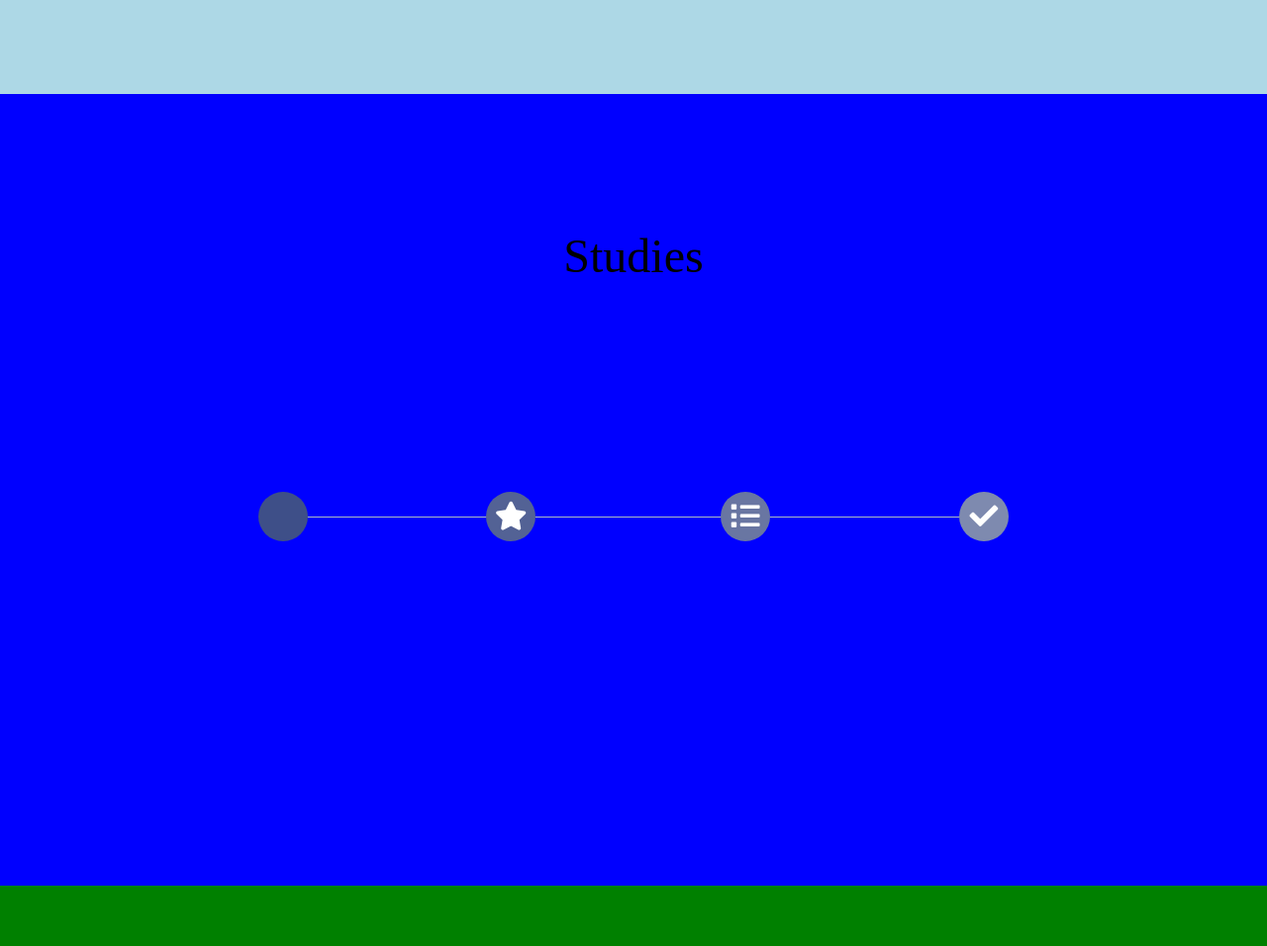
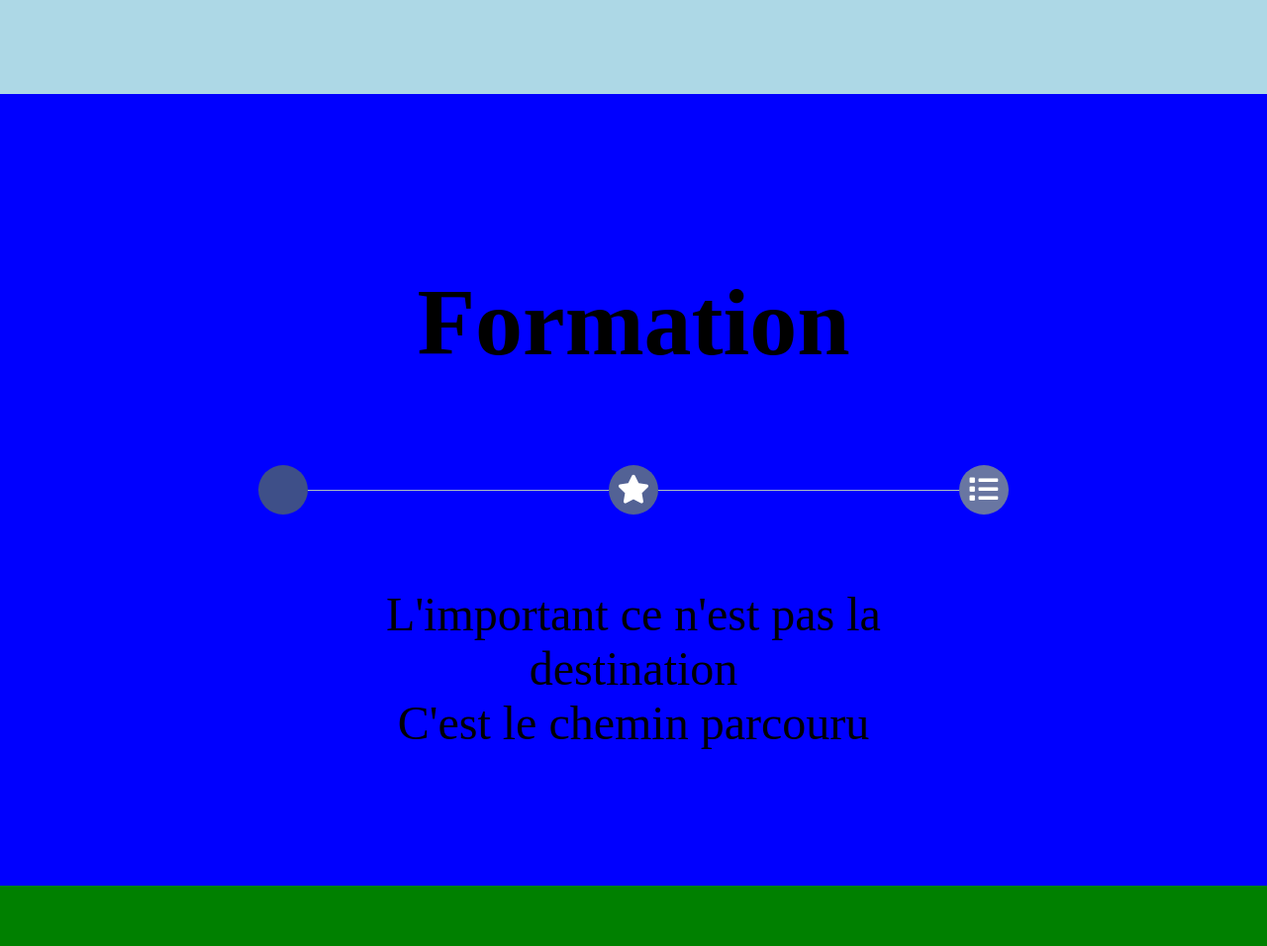
Before and after one commit to AymericLeFeyer/personal-website, a PHP site: page / in a window 1280 px wide. Shown: the part 3105-4061 px from the top of the page at 99% size. Run offline with PHP 8.4, Linux system fonts and the light colour scheme; some libraries are stand-ins or nearby versions.

Commit message:
formations skeleton

```diff
--- a/src/css/timeline.css
+++ b/src/css/timeline.css
@@ -26,6 +26,21 @@
   transition: all 300ms ease;
 }
 
+/* Date */
+.marker > .date {
+  position: fixed;
+  bottom: 0px;
+  opacity: 0;
+  transition: all 300ms ease;
+}
+
+.marker:hover > .date {
+  position: fixed;
+  bottom: 50px;
+  opacity: 1;
+  transition: all 300ms ease;
+}
+
 .marker:hover {
   -moz-transform: scale(1.2);
   -webkit-transform: scale(1.2);
@@ -40,6 +55,34 @@
   transition: all 300ms ease;
 }
 
+.titlePage {
+  bottom: 50px;
+  position: absolute;
+  width: 100%;
+  opacity: 1;
+  transition: all 300ms ease;
+}
+
+.subtitlePage {
+  top: 50px;
+  position: absolute;
+  width: 100%;
+  opacity: 1;
+  transition: all 300ms ease;
+}
+
+.marker:hover ~ .titlePage {
+  opacity: 0;
+  transition: all 300ms ease;
+}
+
+.marker:hover ~ .subtitlePage {
+  opacity: 0;
+  transition: all 300ms ease;
+}
+
+/* Icons */
+
 .timeline-icon.one {
   background-color: #3e4f88 !important;
 }
@@ -52,51 +95,51 @@
   background-color: #6976a2 !important;
 }
 
-.timeline-icon.four {
-  background-color: #7e8aaf !important;
-}
+/* Circles */
 
-.mfirst {
+.m1 {
   top: -25px;
 }
 
 .m2 {
   top: -25px;
-  left: 32.5%;
+  left: 50%;
 }
 
 .m3 {
   top: -25px;
-  left: 66%;
-}
-
-.mlast {
-  top: -25px;
   left: 100%;
 }
 
-.timeline-panel {
-  margin-top: 20%;
-  width: 500px;
-  height: 200px;
-  background-color: #cbd0df;
-  border-radius: 2px;
-  position: relative;
-  text-align: left;
-  padding: 10px;
-  font-size: 20px;
-  font-weight: bold;
-  line-height: 20px;
-  float: left;
+/* Content */
+.text {
+  position: fixed;
+  opacity: 0;
+
+  left: 0;
+  width: 100%;
+  transition: all 300ms ease;
 }
 
-.timeline-panel:after {
-  content: "";
-  position: absolute;
-  margin-top: -12%;
-  left: 10%;
-  width: 0;
-  height: 0;
-  border: 12px solid transparent;
-  border-bottom: 15px solid #cbd0df;
+.text.bottom {
+  bottom: 0px;
 }
+
+.text.top {
+  top: 00px;
+}
+
+.m1:hover ~ .text.one {
+  display: block;
+  opacity: 1;
+}
+.m2:hover ~ .text.two {
+  display: block;
+  opacity: 1;
+  transition: all 300ms ease;
+}
+.m3:hover ~ .text.three {
+  display: block;
+  opacity: 1;
+  transition: all 300ms ease;
+}
--- a/src/html/index.html
+++ b/src/html/index.html
@@ -53,15 +53,15 @@
       <div class="section">Experiences</div>
       <!-- Studies -->
       <div class="section">
-        Studies
         <div class="content">
           <div id="timeline-wrap">
             <div id="timeline"></div>
 
             <!-- This is the individual marker-->
             <div
-              class="marker mfirst timeline-icon one wow animate__animated animate__zoomIn"
+              class="marker m1 timeline-icon one wow animate__animated animate__zoomIn"
             >
+              <div class="date">2017</div>
               <i class="fa fa-pencil"></i>
             </div>
             <!-- / marker -->
@@ -70,6 +70,7 @@
             <div
               class="marker m2 timeline-icon two wow animate__animated animate__zoomIn"
             >
+              <div class="date">2020</div>
               <i class="fa fa-star"></i>
             </div>
             <!-- / marker -->
@@ -78,17 +79,47 @@
             <div
               class="marker m3 timeline-icon three wow animate__animated animate__zoomIn"
             >
+              <div class="date">2022</div>
               <i class="fa fa-list"></i>
             </div>
             <!-- / marker -->
 
-            <!-- This is the individual marker-->
-            <div
-              class="marker mlast timeline-icon four wow animate__animated animate__zoomIn"
-            >
-              <i class="fa fa-check"></i>
+            <div class="titlePage">
+              <h1>Formation</h1>
             </div>
-            <!-- / marker -->
+
+            <div class="subtitlePage">
+              <p>
+                L'important ce n'est pas la destination<br />
+                C'est le chemin parcouru
+              </p>
+            </div>
+
+            <div class="text one top">
+              <h2>Baccalauréat Scientifique</h2>
+              <h3>Lycée Val de Lys</h3>
+            </div>
+
+            <div class="text one bottom">
+              <p>20/20 en Mathématiques</p>
+              <p>18/20 en Physique-Chimie</p>
+            </div>
+
+            <div class="text two top">
+              <h2>Licence Informatique</h2>
+              <h3>Université Polytechnique des Hauts-de-France</h3>
+            </div>
+            <div class="text two bottom">
+              <p>18/20 au projet de fin de licence</p>
+              <p>13,6/20 de moyenne générale</p>
+            </div>
+            <div class="text three top">
+              <h2>Master Informatique (e-Services)</h2>
+              <h3>Université de Lille</h3>
+            </div>
+            <div class="text three bottom">
+              <p>Alternance avec la société Progress-IT</p>
+            </div>
           </div>
         </div>
       </div>
--- a/src/js/app.js
+++ b/src/js/app.js
@@ -1 +1,8 @@
 new WOW().init();
+
+$(".titlePage").one(
+  "animationend webkitAnimationEnd oAnimationEnd MSAnimationEnd",
+  function () {
+    $(this).css("display", "none");
+  }
+);
```
